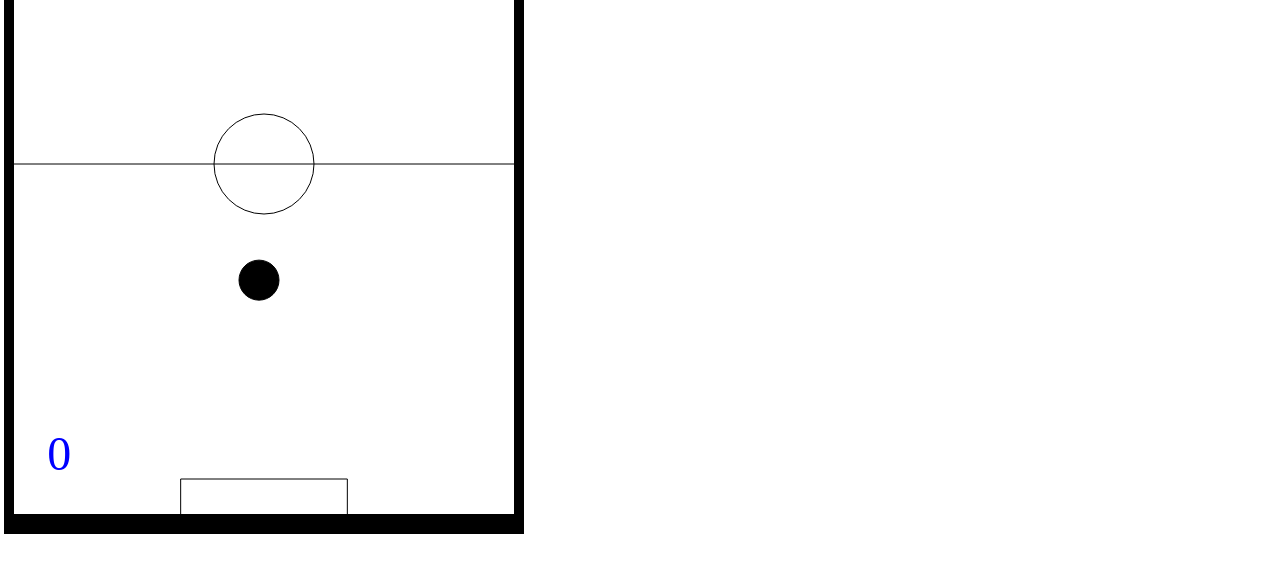
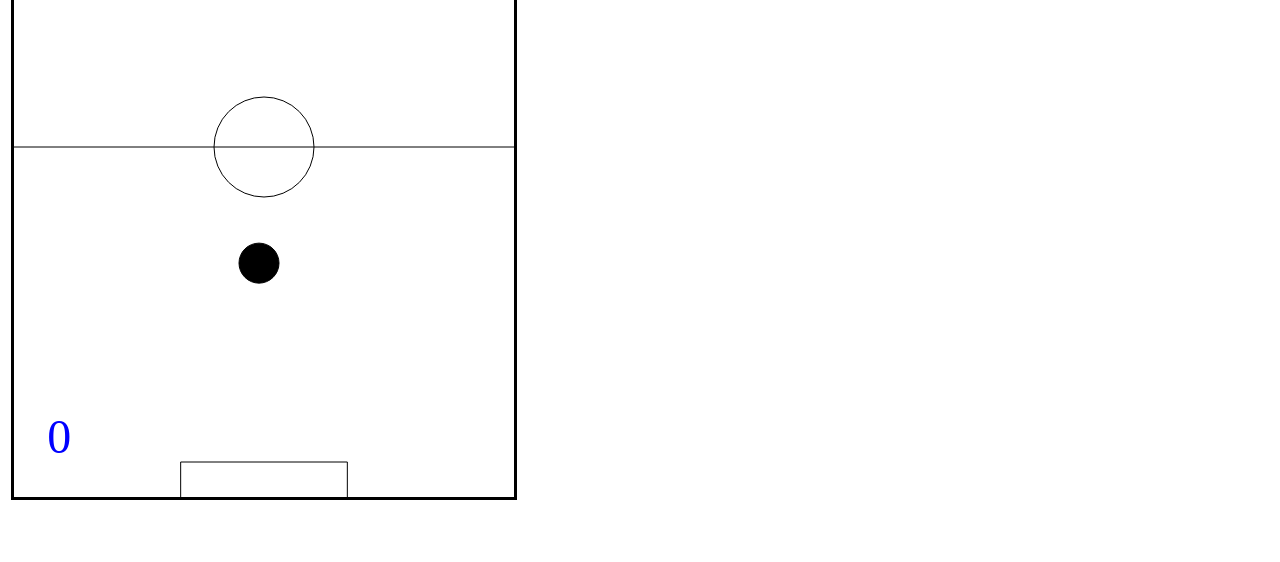
Before and after one commit to srtracy02/srtracy02.github.io, a plain HTML site: page index.html in a window 1280 px wide. Shown: the part 238-800 px from the top of the page. Drawn offline with Linux system fonts and the light colour scheme.

Commit message:
Update style.css

```diff
--- a/style.css
+++ b/style.css
@@ -13,7 +13,6 @@ canvas {
     background-color: hsl(0,100%,100%);
     margin-top: 32px;
     border-style: solid;
-    border-width: 20px 10px;
     float: left;
 }
 
```
